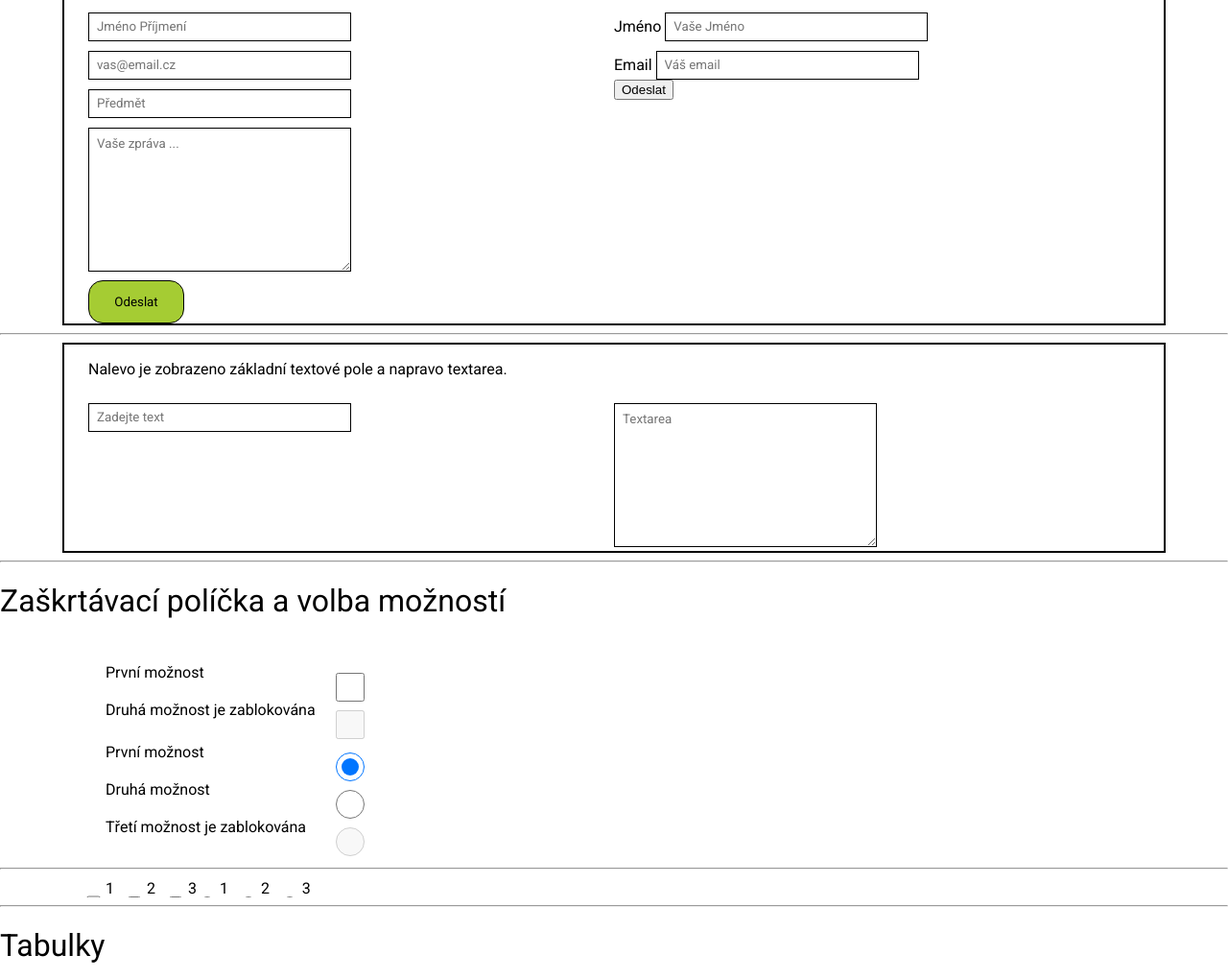
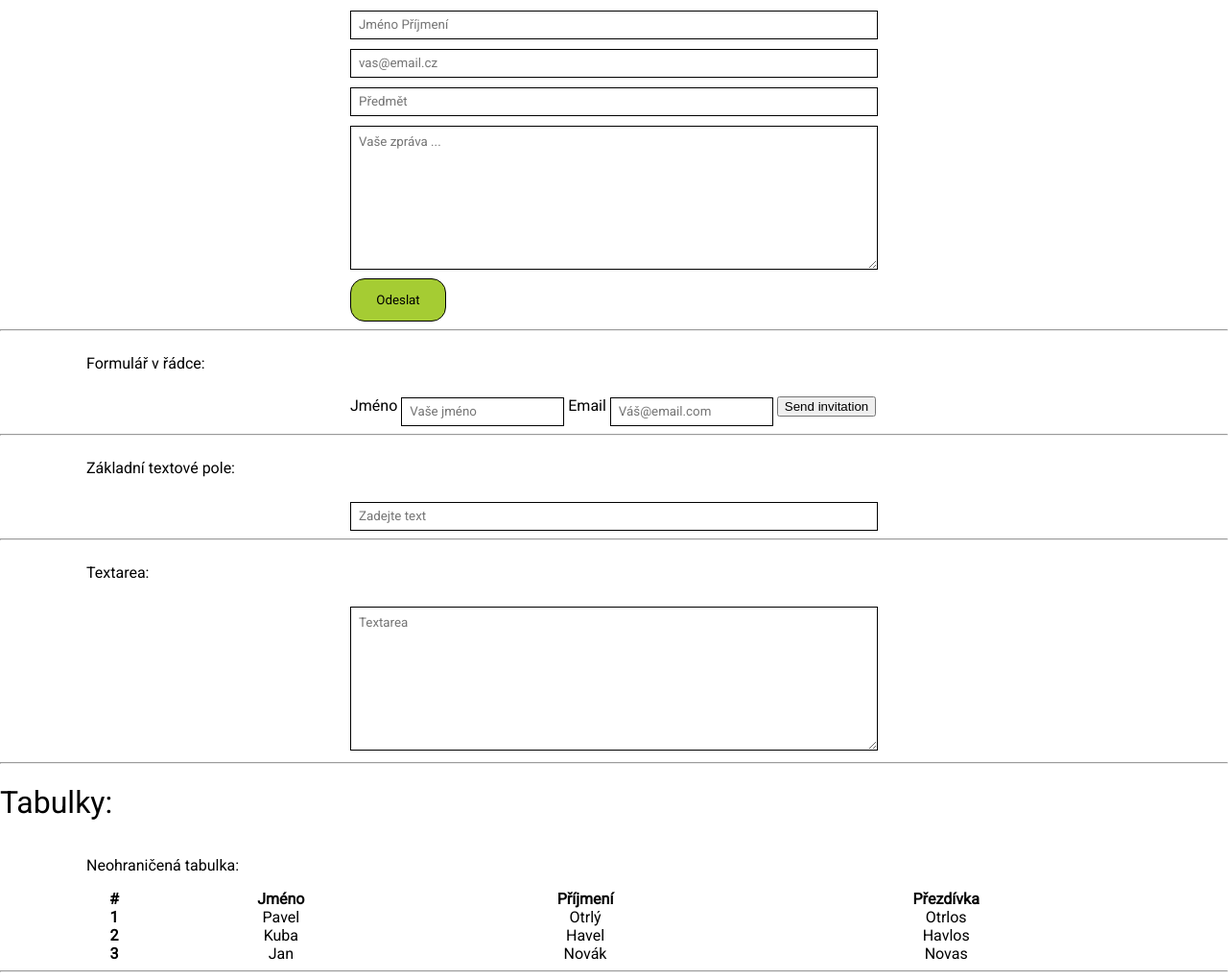
Before and after one commit to Prroky/css-fw, a plain HTML site: page index.html in a window 1280 px wide. Shown: the part 3080-4100 px from the top of the page at 96% size. Drawn offline with Linux system fonts and the light colour scheme.

Commit message:
Změna a finální verze

```diff
--- a/css/demo.css
+++ b/css/demo.css
@@ -5,6 +5,30 @@
   text-align: center;
   padding: 16px;
 }
+
+.container-example {
+  padding-right: 25px;
+  padding-left: 25px;
+  margin-right: auto;
+  margin-left: auto;
+  float:none;
+  overflow: hidden;
+  width: 1150px;
+  max-width: 100%;
+  box-sizing: border-box;
+  -moz-box-sizing: border-box;
+  }
+
+.container-fluid-example {
+  padding-right: 10px;
+  padding-left: 10px;
+  margin-right: auto;
+  margin-left: auto;
+  overflow: hidden;
+  float:none;
+  width: 100%;
+  box-sizing: border-box;
+  -moz-box-sizing: border-box;}
 
 h1 {
   font-weight: 300;
--- a/css/framework.css
+++ b/css/framework.css
@@ -66,18 +66,61 @@ textarea {
     margin-bottom: 0;
     vertical-align: middle;
   }
+  .form-inline .form-control {
+    display: inline-block;
+    width: auto;
+    vertical-align: middle;
+  }
+  .form-inline .form-control-static {
+    display: inline-block;
+  }
+  .form-inline .input-group {
+    display: inline-table;
+    vertical-align: middle;
+  }
+  .form-inline .input-group .input-group-addon,
+  .form-inline .input-group .input-group-btn,
+  .form-inline .input-group .form-control {
+    width: auto;
+  }
+  .form-inline .input-group > .form-control {
+    width: 100%;
+  }
+  .form-inline .control-label {
+    margin-bottom: 0;
+    vertical-align: middle;
+  }
+  .form-inline .radio,
+  .form-inline .checkbox {
+    display: inline-block;
+    margin-top: 0;
+    margin-bottom: 0;
+    vertical-align: middle;
+  }
+  .form-inline .radio label,
+  .form-inline .checkbox label {
+    padding-left: 0;
+  }
+  .form-inline .radio input[type="radio"],
+  .form-inline .checkbox input[type="checkbox"] {
+    position: relative;
+    margin-left: 0;
+  }
+  .form-inline .has-feedback .form-control-feedback {
+    top: 0;
+  }
 
 
 .radio,
 .checkbox {
   position: relative;
   display: block;
-  margin-top: 25px;
-  margin-bottom: 25px;
+  margin-top: 10px;
+  margin-bottom: 10px;
 }
 .radio label,
 .checkbox label {
-  min-height: 15px;
+  min-height: 20px;
   padding-left: 20px;
   margin-bottom: 0;
   font-weight: normal;
--- a/index.html
+++ b/index.html
@@ -108,9 +108,9 @@
     <div class='col-12 col-example'><p>Lorem ipsum dolor sit amet consectetuer congue congue Curabitur interdum ante. Semper.</p></div>
    </div>
    <h1>Formuláře:</h1>
-   <div class="container" style="border: 2px solid #000;">
-    <p>Nalevo je zobrazen klasický formulář a napravo formulář v řádce.</p>
-    <div class="col-6">
+   <div class="container-example">
+    <p>Klasický formulář:</p>
+    <div class="col-12 col-offset-3">
       <form action="submit.php" method="post">
                       <input required="required" pattern=".{1,} .{1,}" type="text" name="name" placeholder="Jméno Příjmení"><br>
                       <input required="required" type="email" name="email" placeholder="vas@email.cz"><br>
@@ -119,92 +119,47 @@
                       <input type="submit" class="odeslat pull-right" value="Odeslat">
       </form>
      </div>
+      </div>
 
-     <div class="col-6">
-      <form class="form-inline">
-  <div>
-    <label for="Jméno">Jméno</label>
-    <input type="text" class="form-control" id="Jmeno2" placeholder="Vaše Jméno">
-  </div>
-  <div>
-    <label for="Email">Email</label>
-    <input type="email" class="form-control" id="exampleInputEmail2" placeholder="Váš email">
-  </div>
-  <button type="submit" class="btn btn-default">Odeslat</button>
+      <hr>
 
-     </div>
+      <div class="container-example">
+        <p>Formulář v řádce:</p>
+        <div class="col-12 col-offset-3">
+          <form class="form-inline">
+            <div class="form-group">
+              <label for="exampleInputName2">Jméno</label>
+                <input type="text" class="form-control" id="exampleInputName2" placeholder="Vaše jméno">
+            </div>
+            <div class="form-group">
+              <label for="exampleInputEmail2">Email</label>
+                <input type="email" class="form-control" id="exampleInputEmail2" placeholder="Váš@email.com">
+            </div>
+              <button type="submit" class="btn btn-default">Send invitation</button>
+            </form>
+      </div>
    </div>
 
    <hr>
-   <div class="container" style="border: 2px solid #000;">
-    <p>Nalevo je zobrazeno základní textové pole a napravo textarea.</p>
-    <div class="col-6">
+   <div class="container-example">
+    <p>Základní textové pole:</p>
+    <div class="col-12 col-offset-3">
       <input type="text" class="form-control" placeholder="Zadejte text">
-    </div>
-    <div class="col-6">
-    <textarea class="form-control" rows="5" placeholder="Textarea"></textarea>
     </div>
    </div>
 
    <hr>
-
-   <h1>Zaškrtávací políčka a volba možností</h1>
-   <div class="container">
-    <div class="checkbox">
-      <label>
-        <input type="checkbox" value="">První možnost
-      </label>
+  <div class="container-example">
+    <p>Textarea:</p>
+    <div class="col-12 col-offset-3">
+      <textarea class="form-control" rows="5" placeholder="Textarea"></textarea>
     </div>
-    <div class="checkbox disabled">
-      <label>
-        <input type="checkbox" value="" disabled>Druhá možnost je zablokována
-     </label>
-    </div>
-
-<div class="radio">
-  <label>
-    <input type="radio" name="volbamoznosti" id="moznost1" value="moznost1" checked>První možnost
-  </label>
-</div>
-<div class="radio">
-  <label>
-    <input type="radio" name="volbamoznosti" id="moznost2" value="moznost2">Druhá možnost
-  </label>
-</div>
-<div class="radio disabled">
-  <label>
-    <input type="radio" name="volbamoznosti" id="moznost3" value="moznost3" disabled>Třetí možnost je zablokována
-  </label>
-   </div>
-
-   </div>
-
-   <hr>
-   <div class="container">
-    <label class="checkbox-inline">
-      <input type="checkbox" id="pole1" value="moznost1"> 1
-    </label>
-    <label class="checkbox-inline">
-      <input type="checkbox" id="pole2" value="moznost2"> 2
-    </label>
-    <label class="checkbox-inline">
-      <input type="checkbox" id="pole3" value="moznost3"> 3
-    </label>
-    <label class="radio-inline">
-      <input type="radio" name="volbavradce" id="volbavradce" value="moznost1"> 1
-    </label>
-    <label class="radio-inline">
-      <input type="radio" name="volbavradce" id="volbavradce2" value="moznost2"> 2
-    </label>
-    <label class="radio-inline">
-      <input type="radio" name="volbavradce" id="volbavradce3" value="moznost3"> 3
-    </label>
   </div>
 
    <hr>
 
 
-   <h1>Tabulky</h1>
+   <h1>Tabulky:</h1>
    <div class="container" >
     <p>Neohraničená tabulka:</p>
     <div class="col-12">
```
